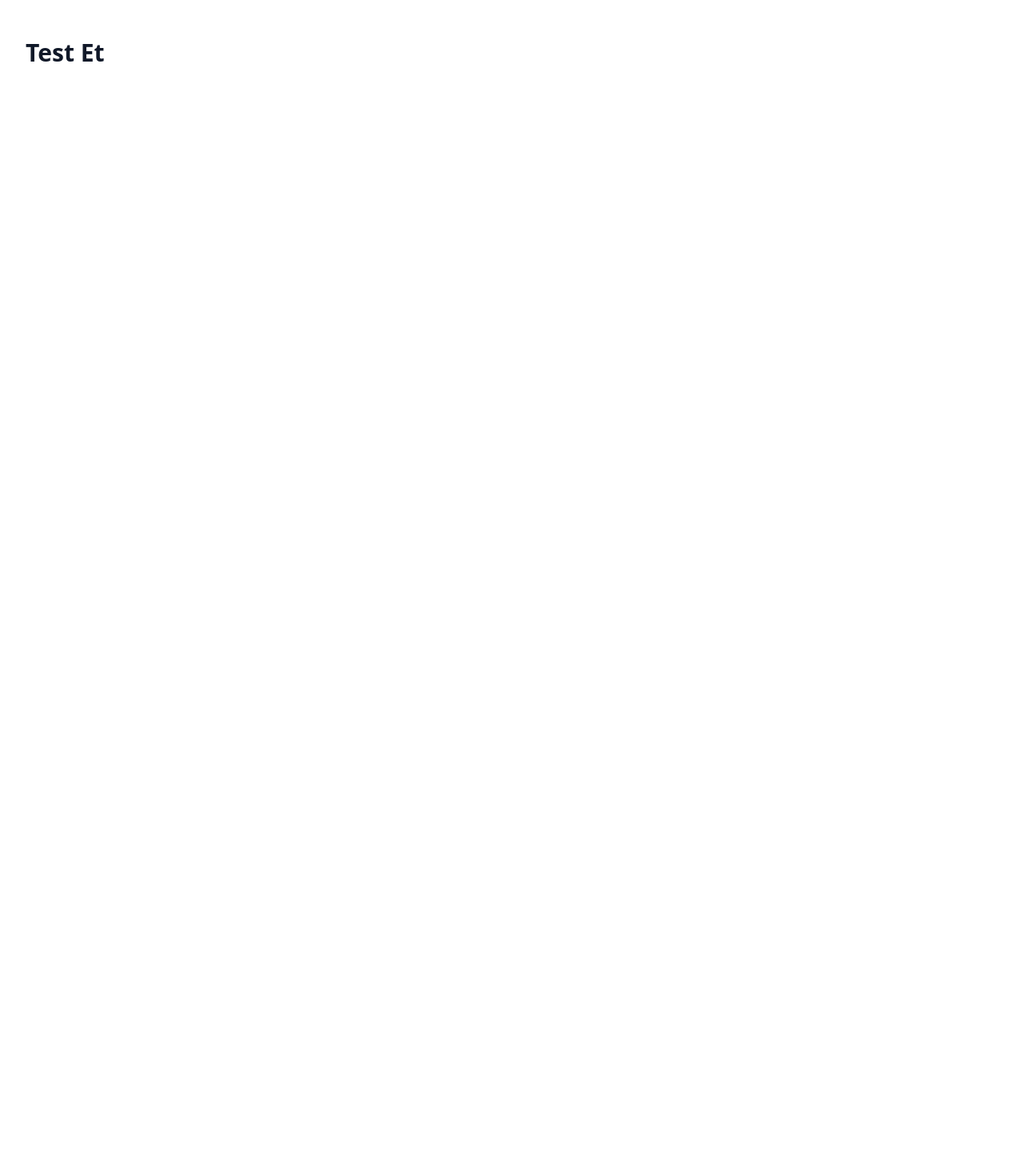
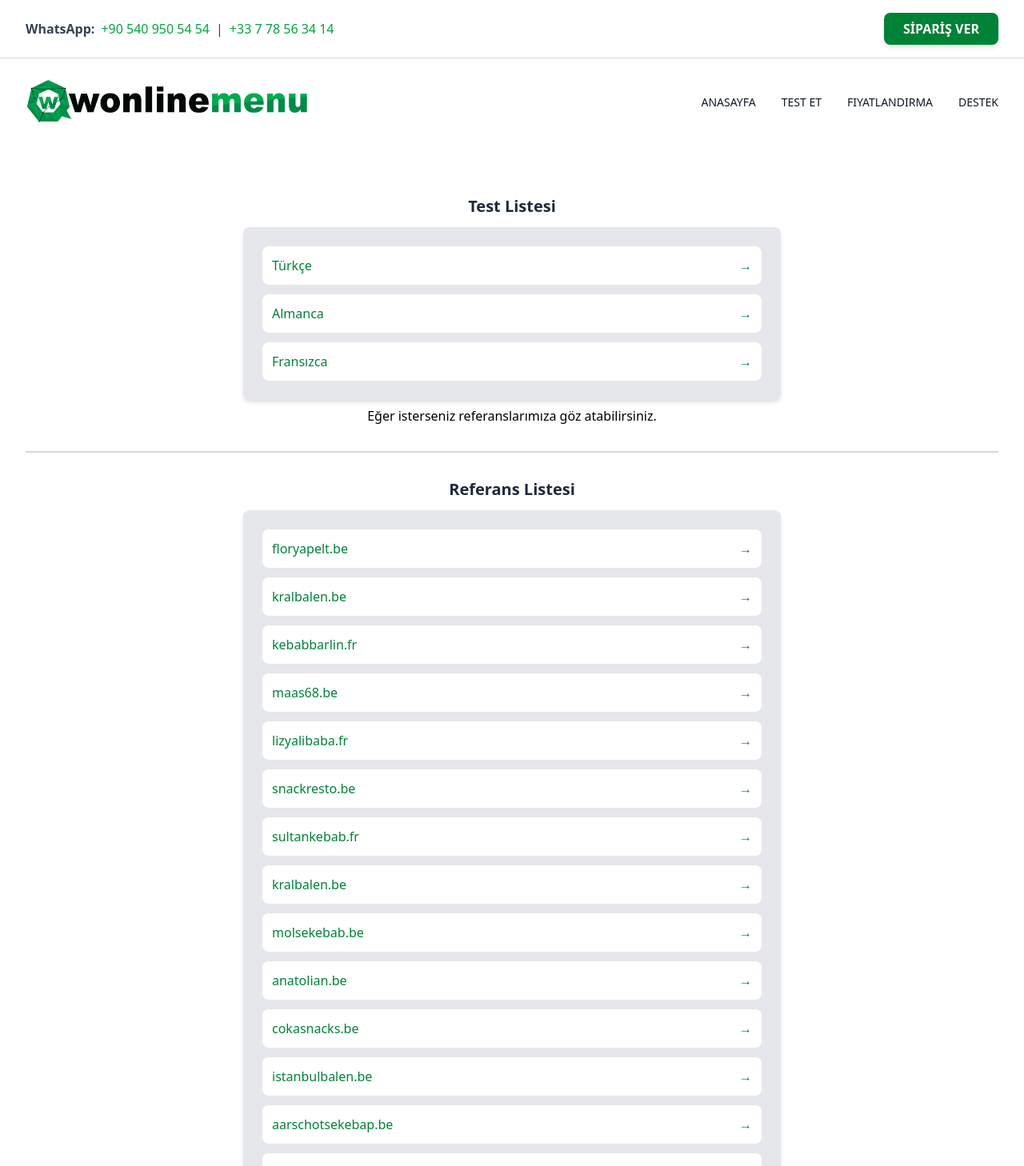
Before and after one commit to melihcandemir/wonlinemenu.com, a React (Vite) app: page /test-et in a window 1280 px wide. Shown: the top 1458 px of the page at 80% size. Before the commit the page ends 800 px from the top, so only its background shows below. Built offline with nearby package versions, Linux system fonts and the light colour scheme; the HTML template or start-up script is replaced by a standard one.

Commit message:
Test sayfası ve gerekli güncellemeler yapıldı

```diff
--- /dev/null
+++ b/src/component/ReferansSection.jsx
@@ -0,0 +1,35 @@
+import { referanslar } from "./data";
+
+export default function ReferansSection() {
+  return (
+    <div className="flex flex-col">
+      <main className="flex-grow py-8">
+        <div className="container mx-auto px-4">
+          <h1 className="text-xl font-bold text-center text-gray-800 mb-3">
+            Referans Listesi
+          </h1>
+          <div className="max-w-2xl mx-auto bg-gray-200 rounded-lg shadow-md p-6">
+            <ul className="space-y-3">
+              {referanslar.map((ref) => (
+                <li
+                  key={ref.id}
+                  className="p-3 bg-white rounded-lg hover:bg-gray-100 transition-colors"
+                >
+                  <a
+                    href={`https://${ref.referans}`}
+                    target="_blank"
+                    rel="noopener noreferrer"
+                    className="text-green-700 hover:text-green-800 flex items-center justify-between"
+                  >
+                    <span>{ref.referans}</span>
+                    <span className="text-green-700">→</span>
+                  </a>
+                </li>
+              ))}
+            </ul>
+          </div>
+        </div>
+      </main>
+    </div>
+  );
+}
--- /dev/null
+++ b/src/component/TestSection.jsx
@@ -0,0 +1,38 @@
+import { tests } from "./data";
+
+export default function TestSection() {
+  return (
+    <div className="flex flex-col">
+      <main className="flex-grow py-8">
+        <div className="container mx-auto px-4">
+          <h1 className="text-xl font-bold text-center text-gray-800 mb-3">
+            Test Listesi
+          </h1>
+          <div className="max-w-2xl mx-auto bg-gray-200 rounded-lg shadow-md p-6">
+            <ul className="space-y-3">
+              {tests.map((test) => (
+                <li
+                  key={test.id}
+                  className="p-3 bg-white rounded-lg hover:bg-gray-100 transition-colors"
+                >
+                  <a
+                    href={`https://${test.test}`}
+                    target="_blank"
+                    rel="noopener noreferrer"
+                    className="text-green-700 hover:text-green-800 flex items-center justify-between"
+                  >
+                    <span>{test.langue}</span>
+                    <span className="text-green-700">→</span>
+                  </a>
+                </li>
+              ))}
+            </ul>
+          </div>
+          <p className="text-center mt-2">
+            Eğer isterseniz referanslarımıza göz atabilirsiniz.
+          </p>
+        </div>
+      </main>
+    </div>
+  );
+}
--- a/src/component/data.jsx
+++ b/src/component/data.jsx
@@ -37,3 +37,324 @@ export const accordionItems = [
     ),
   },
 ];
+
+export const tests = [
+  {
+    id: 1,
+    langue: "Türkçe",
+    test: "wonline.menu/demo/tr/",
+  },
+  {
+    id: 2,
+    langue: "Almanca",
+    test: "wonline.menu/demo/nl/",
+  },
+  {
+    id: 3,
+    langue: "Fransızca",
+    test: "wonline.menu/demo/fr/",
+  },
+];
+
+export const referanslar = [
+  {
+    id: 1,
+    referans: "floryapelt.be",
+  },
+  {
+    id: 2,
+    referans: "kralbalen.be",
+  },
+  {
+    id: 3,
+    referans: "kebabbarlin.fr",
+  },
+  {
+    id: 4,
+    referans: "maas68.be",
+  },
+  {
+    id: 5,
+    referans: "lizyalibaba.fr",
+  },
+  {
+    id: 6,
+    referans: "snackresto.be",
+  },
+  {
+    id: 7,
+    referans: "sultankebab.fr",
+  },
+  {
+    id: 8,
+    referans: "kralbalen.be",
+  },
+  {
+    id: 9,
+    referans: "molsekebab.be",
+  },
+  {
+    id: 10,
+    referans: "anatolian.be",
+  },
+  {
+    id: 11,
+    referans: "cokasnacks.be",
+  },
+  {
+    id: 12,
+    referans: "istanbulbalen.be",
+  },
+  {
+    id: 13,
+    referans: "aarschotsekebap.be",
+  },
+  {
+    id: 14,
+    referans: "alibabachez.fr",
+  },
+  {
+    id: 15,
+    referans: "anatolia23hamont.be",
+  },
+  {
+    id: 16,
+    referans: "anatolierestaurant.fr",
+  },
+  {
+    id: 17,
+    referans: "balenbaskent.be",
+  },
+  {
+    id: 18,
+    referans: "balensepizzakebap.be",
+  },
+  {
+    id: 19,
+    referans: "bbqchefmaasmechelen.be",
+  },
+  {
+    id: 20,
+    referans: "bestfoodpelt.be",
+  },
+  {
+    id: 21,
+    referans: "bosporusrestaurant.de",
+  },
+  {
+    id: 22,
+    referans: "burgerkoftemaasmechelen.be",
+  },
+  {
+    id: 23,
+    referans: "busignykebab.fr",
+  },
+  {
+    id: 24,
+    referans: "centroschoten.be",
+  },
+  {
+    id: 25,
+    referans: "cheffkebap.be",
+  },
+  {
+    id: 26,
+    referans: "chefzonhoven.be",
+  },
+  // {
+  //   id: 27,
+  //   referans: "chezmaxim.fr",
+  // },
+  {
+    id: 28,
+    referans: "chezmurat.fr",
+  },
+  {
+    id: 29,
+    referans: "daddysdoner.de",
+  },
+  {
+    id: 30,
+    referans: "ecaussinnesbestkebab.be",
+  },
+  {
+    id: 31,
+    referans: "eethuisesrakoersel.be",
+  },
+  {
+    id: 32,
+    referans: "eethuislabella.be",
+  },
+  {
+    id: 33,
+    referans: "firatbullingen.be",
+  },
+  // {
+  //   id: 34,
+  //   referans: "foodbarsaray.be",
+  // },
+  {
+    id: 35,
+    referans: "frituurmuzzyheusden.be",
+  },
+  {
+    id: 36,
+    referans: "hackakebab.be",
+  },
+  {
+    id: 37,
+    referans: "hoekskehasselt.be",
+  },
+  {
+    id: 38,
+    referans: "huzurkebabkinrooi.be",
+  },
+  {
+    id: 39,
+    referans: "huzurkebabpeer.be",
+  },
+  {
+    id: 40,
+    referans: "istanbulrestaurant.fr",
+  },
+  {
+    id: 41,
+    referans: "jimmyszonhoven.be",
+  },
+  {
+    id: 42,
+    referans: "kapadokyalommel.be",
+  },
+  {
+    id: 43,
+    referans: "kebabcornerbeverlo.be",
+  },
+  {
+    id: 44,
+    referans: "kebabpacha.fr",
+  },
+  {
+    id: 45,
+    referans: "kebapstorescherpenheuvel.be",
+  },
+  {
+    id: 46,
+    referans: "kingofkebabherselt.be",
+  },
+  {
+    id: 47,
+    referans: "kusadasizutendaal.be",
+  },
+  {
+    id: 48,
+    referans: "lapergola2lommel.be",
+  },
+  {
+    id: 49,
+    referans: "lapergolalommel.be",
+  },
+  {
+    id: 50,
+    referans: "makkebab.fr",
+  },
+  {
+    id: 51,
+    referans: "meerhoutbaskent.be",
+  },
+  {
+    id: 52,
+    referans: "mustyhechtel.be",
+  },
+  // {
+  //   id: 53,
+  //   referans: "nazarkebab.be",
+  // },
+  // {
+  //   id: 54,
+  //   referans: "nazarputteonline.be",
+  // },
+  {
+    id: 55,
+    referans: "noeuxkebab.fr",
+  },
+  {
+    id: 56,
+    referans: "obaleopoldsburg.be",
+  },
+  {
+    id: 57,
+    referans: "orientkebapbree.be",
+  },
+  {
+    id: 58,
+    referans: "orientkebapneeroeteren.be",
+  },
+  {
+    id: 59,
+    referans: "orientlanklaar.be",
+  },
+  {
+    id: 60,
+    referans: "peerbaskent.be",
+  },
+  // {
+  //   id: 61,
+  //   referans: "peronnegrill.fr",
+  // },
+  {
+    id: 62,
+    referans: "pitaouffet.be",
+  },
+  {
+    id: 63,
+    referans: "pizzakebabmemo.be",
+  },
+  {
+    id: 64,
+    referans: "restaurantdila.fr",
+  },
+  // {
+  //   id: 65,
+  //   referans: "restaurantlaplace.fr",
+  // },
+  {
+    id: 66,
+    referans: "restoistanbul.fr",
+  },
+  {
+    id: 67,
+    referans: "sandwicherieetape.fr",
+  },
+  {
+    id: 68,
+    referans: "snackaydinberingen.be",
+  },
+  {
+    id: 69,
+    referans: "snackpitaboncelles.be",
+  },
+  {
+    id: 70,
+    referans: "snackunalmol.be",
+  },
+  {
+    id: 71,
+    referans: "sofram.be",
+  },
+  {
+    id: 72,
+    referans: "stelaeindhout.be",
+  },
+  {
+    id: 73,
+    referans: "taksimkebapriemst.be",
+  },
+  {
+    id: 74,
+    referans: "tessenderlobaskent.be",
+  },
+  {
+    id: 75,
+    referans: "urfakebaphauseschweiler.de",
+  },
+];
--- a/src/config/RouterConfig.jsx
+++ b/src/config/RouterConfig.jsx
@@ -43,7 +43,7 @@ export default function RouterConfig() {
   return (
     <Routes>
       <Route path="/" element={<Home isVisible={isVisible} />} />
-      <Route path="/test-et" element={<TestEt />} />
+      <Route path="/test-et" element={<TestEt isVisible={isVisible} />} />
       <Route path="/admin54" element={<Admin />} />
       <Route path="*" element={<NotFoundPage />} />
     </Routes>
--- a/src/page/Home.jsx
+++ b/src/page/Home.jsx
@@ -39,7 +39,7 @@ export default function Home(props) {
         <SectionFive />
       </div>
 
-      <div className="max-w-7xl mx-auto p-6 mb-8 md:mb-0 md:pt-18">
+      <div className="max-w-7xl mx-auto px-6 mb-8 md:mb-0 md:pt-18">
         <SectionSix />
       </div>
 
--- a/src/page/TestEt.jsx
+++ b/src/page/TestEt.jsx
@@ -1,8 +1,26 @@
-export default function TestEt() {
+import Communication from "../component/Communication";
+import Footer from "../component/Footer";
+import Navbar from "../component/Navbar";
+import ReferansSection from "../component/ReferansSection";
+import ScrollTotop from "../component/ScrollTotop";
+import TestSection from "../component/TestSection";
+
+export default function TestEt(props) {
+  const { isVisible } = props;
   return (
-    <div className="max-w-7xl mx-auto px-4 sm:px-6 lg:px-8 py-12">
-      <h1 className="text-3xl font-bold text-gray-900 mb-6">Test Et</h1>
+    <>
       {/* Test Et sayfası içeriği */}
-    </div>
+      <Communication isVisible={isVisible} />
+      <Navbar isVisible={isVisible} />
+
+      <div className="max-w-7xl mx-auto px-4 sm:px-6 md:pt-25 lg:px-8">
+        <TestSection />
+        <hr className="border border-gray-300" />
+        <ReferansSection />
+      </div>
+
+      <Footer />
+      <ScrollTotop />
+    </>
   );
 }
```
Also changed, not shown: src/component/Footer.jsx (+20 -39 lines), 1 other file (tests, documents, lock files or other folders).
